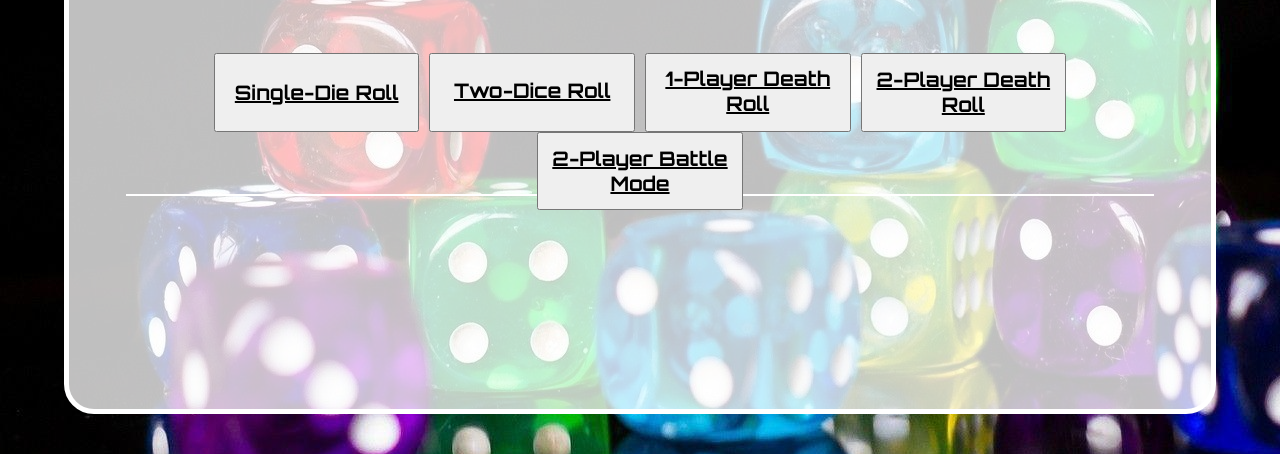
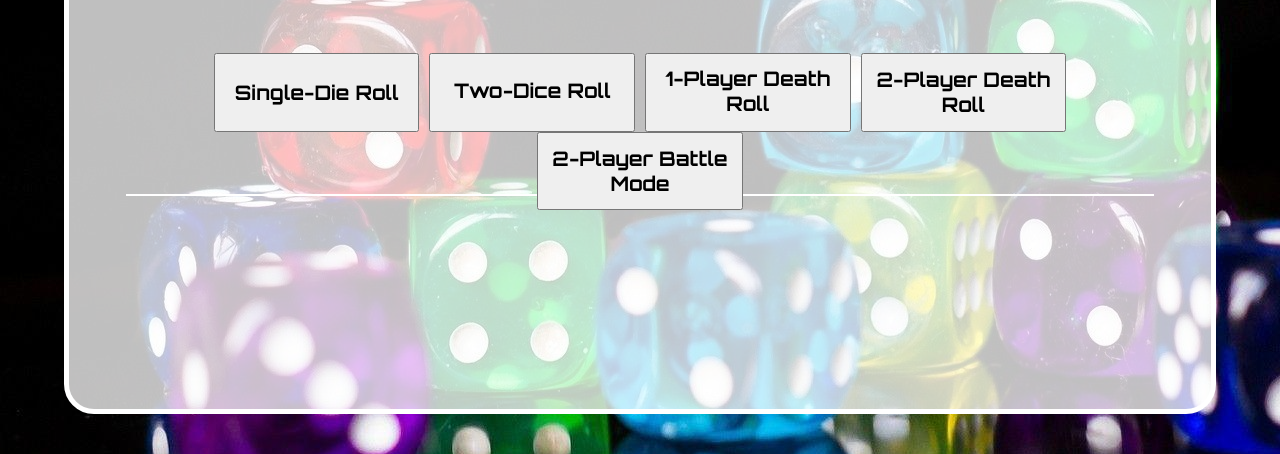
Before and after one commit to Leeenden/CNMC-Week3DiceGame, a plain HTML site: page index.html in a window 1280 px wide. Shown: the part 346-800 px from the top of the page. Drawn offline with Linux system fonts and the light colour scheme.

Commit message:
changed link styling

```diff
--- a/style.css
+++ b/style.css
@@ -6,6 +6,10 @@
     margin: 0px;
     font-family: 'Orbitron', 'Sans-serif';
     color: black;
+}
+
+* a:link {
+    text-decoration: none;
 }
 /* ==================================================== */
 /* main page container Declaration */
@@ -79,6 +83,7 @@
     align-content: space-between;
     cursor: pointer;
 }
+
 
 #indexPage{
     width: 20%;
```
